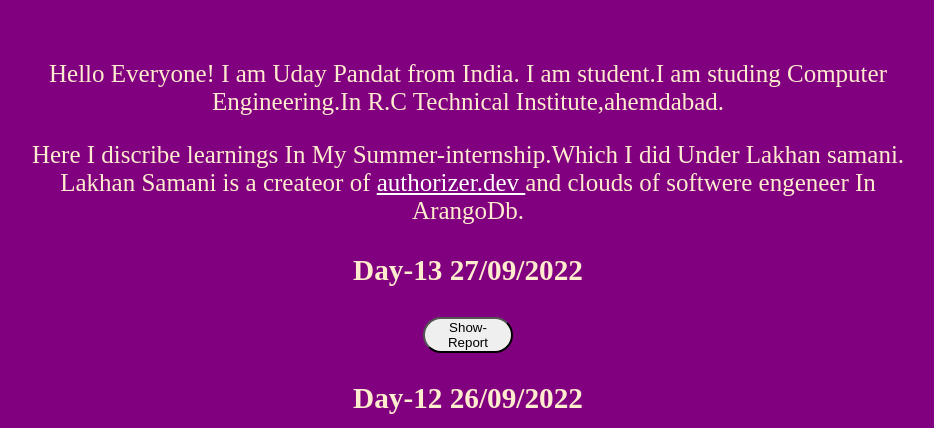
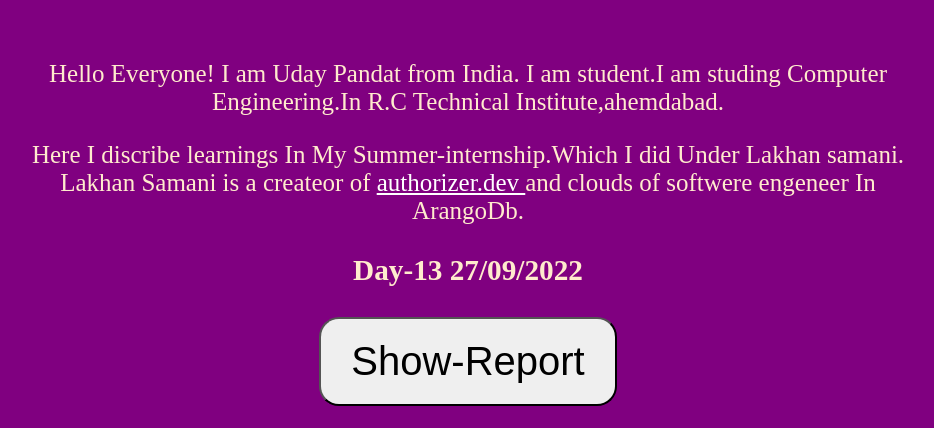
Before and after one commit to Pandat-Uday/my-website, a plain HTML site: page index.html in a window 1280 px wide. Shown: the part 372-800 px from the top of the page, without its empty margins (180-1114 px from the left). Drawn offline with Linux system fonts and the light colour scheme.

Commit message:
button size change

```diff
--- a/report.css
+++ b/report.css
@@ -18,7 +18,8 @@ body {
 
 button {
   text-align: center;
-  width: 90px;
+  font-size: 2.5rem;
+  padding: 20px 30px;
   border-radius: 20px;
 }
 
```
